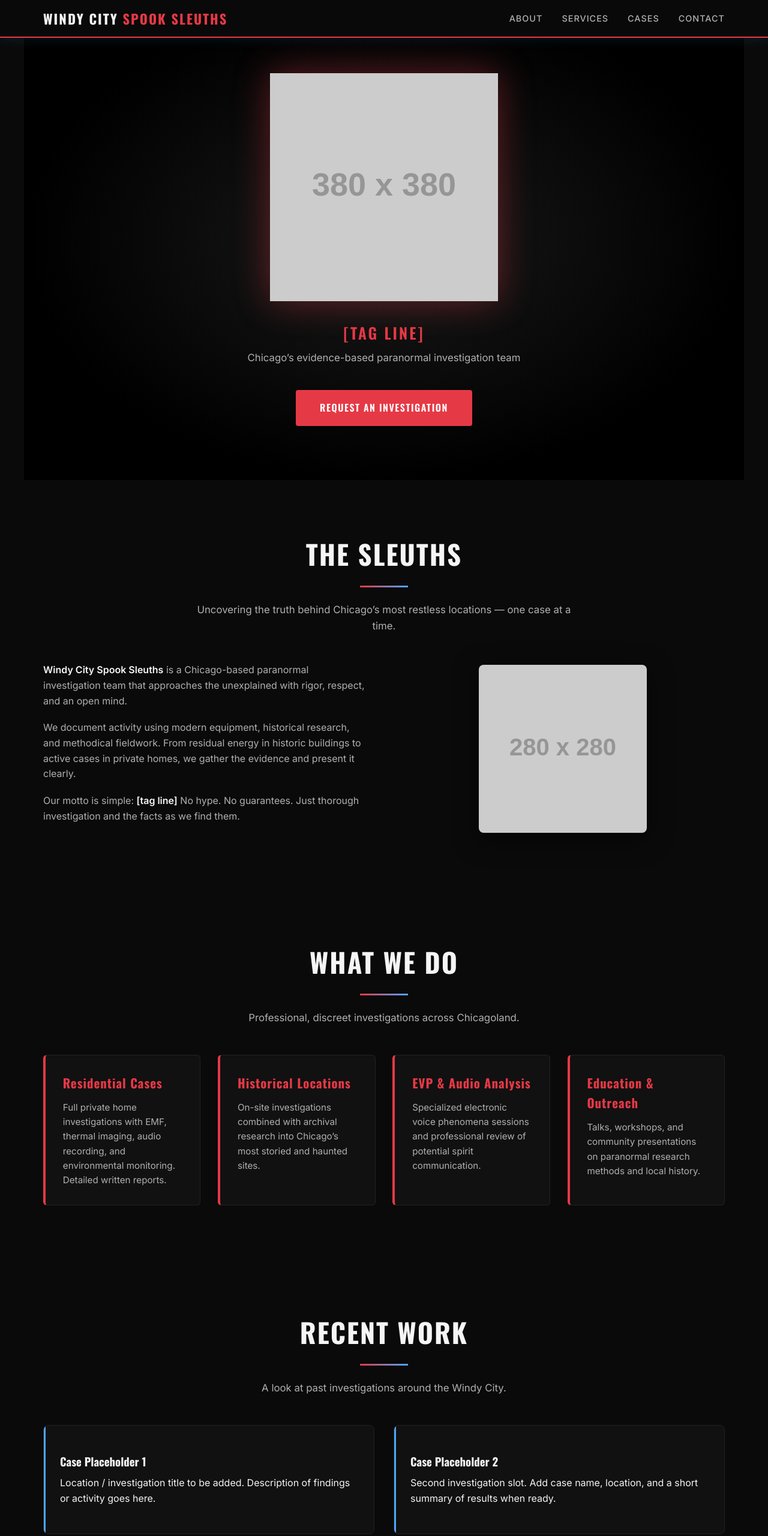
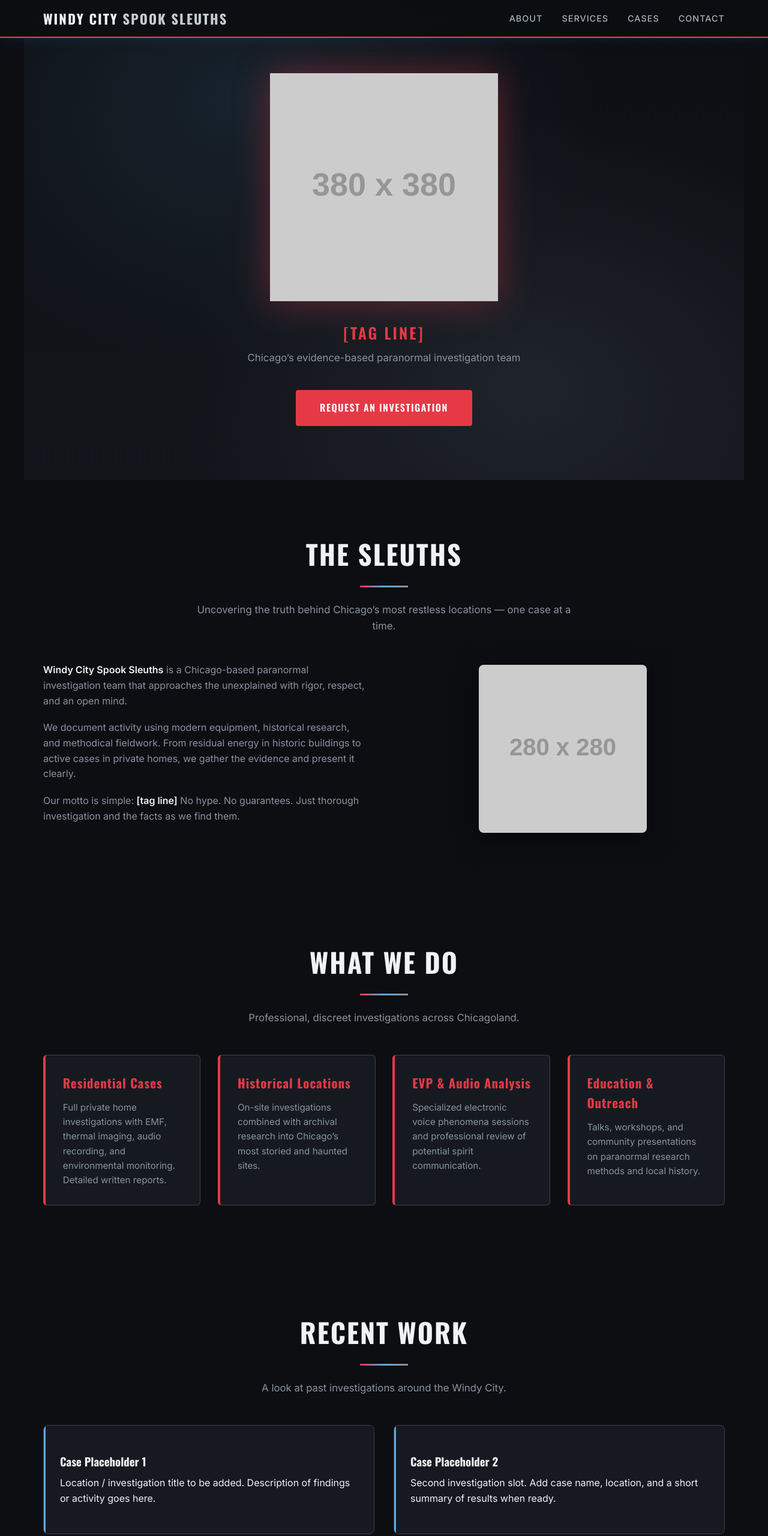
Before and after one commit to DouglasBusa/windy-city-spook-sleuths, a plain HTML site: page index.html in a window 1280 px wide. Shown: the top 2560 px of the page at 60% size. Drawn offline with nearby package versions, Linux system fonts and the light colour scheme; placeholder pictures from the web are drawn by us.

Commit message:
Add stormy grey and white tones alongside Chicago blue

```diff
--- a/index.html
+++ b/index.html
@@ -10,17 +10,21 @@
     <link href="https://fonts.googleapis.com/css2?family=Oswald:wght@400;500;600;700&family=Inter:wght@300;400;500;600&display=swap" rel="stylesheet">
     <style>
         :root {
-            --bg: #0a0a0a;
-            --bg-card: #111111;
+            --bg: #0c0e12;
+            --bg-card: #161a20;
             --accent: #e63946;
             --accent-dark: #c1121f;
-            --accent-blue: #4da6ff;
-            --accent-blue-dim: #1a3a5c;
-            --text: #f5f5f5;
-            --text-muted: #b0b0b0;
-            --border: rgba(230, 57, 70, 0.35);
-            --border-blue: rgba(77, 166, 255, 0.4);
-            --silver: #c0c0c0;
+            --accent-blue: #5ba8e0;
+            --accent-blue-dim: #1e3a52;
+            --storm-grey: #8a939e;
+            --storm-grey-light: #c5ccd4;
+            --storm-grey-dark: #3a414b;
+            --text: #f0f2f5;
+            --text-muted: #a8b0ba;
+            --border: rgba(230, 57, 70, 0.3);
+            --border-blue: rgba(91, 168, 224, 0.35);
+            --border-grey: rgba(138, 147, 158, 0.4);
+            --silver: #d0d5dc;
         }
 
         * { margin: 0; padding: 0; box-sizing: border-box; }
@@ -38,10 +42,10 @@
             top: 0;
             width: 100%;
             z-index: 1000;
-            background: rgba(10, 10, 10, 0.92);
-            backdrop-filter: blur(10px);
+            background: rgba(12, 14, 18, 0.94);
+            backdrop-filter: blur(12px);
             border-bottom: 2px solid var(--accent);
-            box-shadow: 0 0 20px rgba(77, 166, 255, 0.15);
+            box-shadow: 0 0 24px rgba(91, 168, 224, 0.12), 0 1px 0 rgba(138, 147, 158, 0.2);
         }
 
         nav {
@@ -61,7 +65,7 @@
             color: var(--text);
         }
 
-        .logo-text span { color: var(--accent); }
+        .logo-text span { color: var(--storm-grey-light); }
 
         nav ul { display: flex; list-style: none; gap: 2rem; }
 
@@ -79,8 +83,10 @@
 
         .hero {
             min-height: 100vh;
-            background: radial-gradient(ellipse at center, #1a1a1a 0%, #000 70%),
-                        linear-gradient(180deg, transparent 40%, rgba(26, 58, 92, 0.25) 100%);
+            background:
+                radial-gradient(ellipse at 30% 20%, rgba(91, 168, 224, 0.12) 0%, transparent 50%),
+                radial-gradient(ellipse at 70% 80%, rgba(58, 65, 75, 0.35) 0%, transparent 50%),
+                linear-gradient(180deg, #0c0e12 0%, #12151a 100%);
             display: flex;
             align-items: center;
             justify-content: center;
@@ -109,7 +115,7 @@
         }
 
         .hero .sub {
-            color: var(--text-muted);
+            color: var(--storm-grey);
             margin-bottom: 2.5rem;
             font-size: 1.05rem;
         }
@@ -131,8 +137,9 @@
 
         .btn:hover {
             background: transparent;
-            color: var(--accent);
-            box-shadow: 0 0 20px rgba(77, 166, 255, 0.4);
+            color: var(--storm-grey-light);
+            border-color: var(--storm-grey);
+            box-shadow: 0 0 20px rgba(91, 168, 224, 0.35);
         }
 
         section {
@@ -155,13 +162,13 @@
             display: block;
             width: 80px;
             height: 3px;
-            background: linear-gradient(90deg, var(--accent), var(--accent-blue));
+            background: linear-gradient(90deg, var(--accent), var(--accent-blue), var(--storm-grey));
             margin: 1rem auto 0;
         }
 
         .section-subtitle {
             text-align: center;
-            color: var(--text-muted);
+            color: var(--storm-grey);
             max-width: 650px;
             margin: 1.5rem auto 3rem;
             font-size: 1.05rem;
@@ -174,7 +181,7 @@
             align-items: center;
         }
 
-        .about-text p { margin-bottom: 1.2rem; color: var(--text-muted); }
+        .about-text p { margin-bottom: 1.2rem; color: var(--storm-grey); }
         .about-text strong { color: var(--text); }
 
         .about-logos {
@@ -199,17 +206,18 @@
 
         .card {
             background: var(--bg-card);
-            border: 1px solid #222;
+            border: 1px solid var(--storm-grey-dark);
             border-left: 4px solid var(--accent);
             border-radius: 6px;
             padding: 1.8rem;
-            transition: transform 0.3s, box-shadow 0.3s;
+            transition: transform 0.3s, box-shadow 0.3s, border-color 0.3s;
         }
 
         .card:hover {
             transform: translateY(-6px);
-            box-shadow: 0 10px 30px rgba(77, 166, 255, 0.2);
+            box-shadow: 0 10px 30px rgba(91, 168, 224, 0.18);
             border-left-color: var(--accent-blue);
+            border-color: var(--storm-grey);
         }
 
         .card h3 {
@@ -220,7 +228,7 @@
             font-size: 1.3rem;
         }
 
-        .card p { color: var(--text-muted); font-size: 0.95rem; }
+        .card p { color: var(--storm-grey); font-size: 0.95rem; }
 
         .invest-grid {
             display: grid;
@@ -232,7 +240,7 @@
             background: var(--bg-card);
             border-radius: 8px;
             overflow: hidden;
-            border: 1px solid #222;
+            border: 1px solid var(--storm-grey-dark);
         }
 
         .invest-card-content {
@@ -255,7 +263,7 @@
 
         input, textarea {
             background: #111;
-            border: 1px solid #333;
+            border: 1px solid var(--storm-grey-dark);
             color: var(--text);
             padding: 1rem;
             border-radius: 4px;
@@ -270,8 +278,8 @@
         footer {
             text-align: center;
             padding: 3rem 2rem;
-            border-top: 1px solid #222;
-            color: var(--text-muted);
+            border-top: 1px solid var(--storm-grey-dark);
+            color: var(--storm-grey);
             font-size: 0.9rem;
         }
 
@@ -355,13 +363,13 @@
         <p class="section-subtitle">A look at past investigations around the Windy City.</p>
         <div class="invest-grid">
             <div class="invest-card">
-                <div class="invest-card-content" style="min-height: 180px; display: flex; flex-direction: column; justify-content: center; border-left: 3px solid #4da6ff;">
+                <div class="invest-card-content" style="min-height: 180px; display: flex; flex-direction: column; justify-content: center; border-left: 3px solid #5ba8e0;">
                     <h3>Case Placeholder 1</h3>
                     <p>Location / investigation title to be added. Description of findings or activity goes here.</p>
                 </div>
             </div>
             <div class="invest-card">
-                <div class="invest-card-content" style="min-height: 180px; display: flex; flex-direction: column; justify-content: center; border-left: 3px solid #4da6ff;">
+                <div class="invest-card-content" style="min-height: 180px; display: flex; flex-direction: column; justify-content: center; border-left: 3px solid #5ba8e0;">
                     <h3>Case Placeholder 2</h3>
                     <p>Second investigation slot. Add case name, location, and a short summary of results when ready.</p>
                 </div>
```
